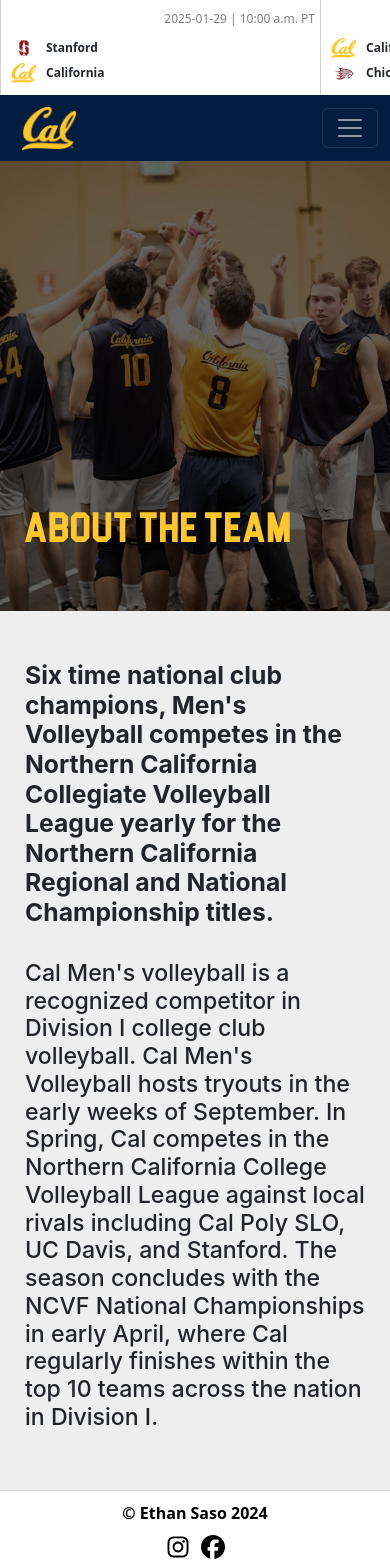
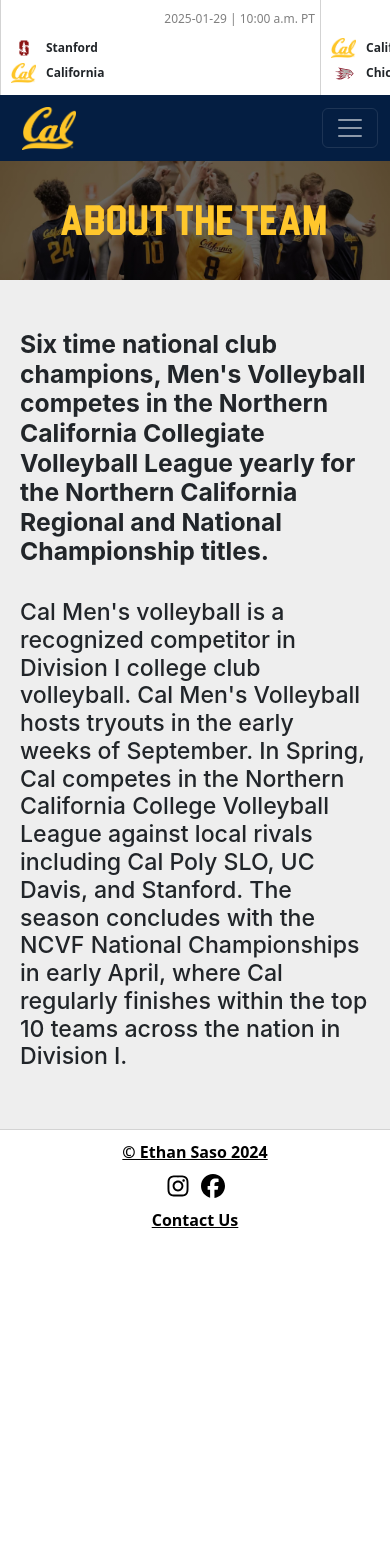
Before and after one commit to ethansaso/cal-mens-volleyball, a React (Create React App) app: page /about in a window 390 px wide. Shown: the top 1568 px of the page. After the commit the page ends 1242 px from the top, so only its background shows below. Built offline with nearby package versions, Linux system fonts and the light colour scheme.

Commit message:
Modified card layouts to reduce overall height and frame images in padding; underlined links in footer; reduced size of banner on about page

```diff
--- a/src/assets/scss/_main.scss
+++ b/src/assets/scss/_main.scss
@@ -18,7 +18,7 @@
 
 .main {
   @media only screen and (max-width: 1023px) {
-    padding: 50px 25px;
+    padding: 50px 20px;
   }
 
   @media only screen and (min-width: 1024px) {
--- a/src/assets/scss/pages/_about.scss
+++ b/src/assets/scss/pages/_about.scss
@@ -2,28 +2,19 @@
     width: 100%;
     background: linear-gradient(#0009, #0009), url(../../img/teamsplash2.jpg);
     background-size: cover;
-    background-position: 50% 25%;
-    height: 450px;
-    max-height: calc(100vh - 166px);
+    background-position: 50% 28%;
+    display: flex;
+    align-items: center;
+    justify-content: center;
+    height: calc(80px + 10dvw);
+    max-height: 200px;
     position: relative;
-
-    @media only screen and (max-width: 1023px) {
-        padding: 50px 25px;
-    }
-
-      @media only screen and (min-width: 1024px) {
-        padding: 50px 20%;
-    }
 }
 
 .about-header-content {
-    position: absolute;
-    padding: inherit;
-    left: 0;
-    bottom: 0;
-
     font-family: "Blockletter";
     color: $cal-gold-color;
     box-sizing: border-box;
     z-index: 1;
+    margin-bottom: 0;
 }
--- a/src/assets/scss/pages/_roster.scss
+++ b/src/assets/scss/pages/_roster.scss
@@ -1,30 +1,30 @@
 .team-member-card {
-    height: 300px;
+    height: 200px;
     display: flex;
     flex-direction: row;
     padding: 0;
-    margin: 20px 0px;
+    margin: 5px 0px;
 
     @media (max-width: 767px) {
         height: auto;
         align-items: center;
-        margin: 5px 0px;
+        margin: 8px 0px 0px 0px;
     }
 }
 
 .team-member-img {
     object-fit: cover;
-    object-position: 50% 0;
-    height: 100%;
-    width: 200px;
-    border-radius: var(--bs-card-inner-border-radius) 0px 0px var(--bs-card-inner-border-radius);
+    object-position: 50% 0%;
+    height: 170px;
+    width: 140px;
+    border-radius: var(--bs-card-inner-border-radius);
+    margin: 15px 4px 15px 15px;
+    flex-shrink: 0;
 
     @media (max-width: 767px) {
-        width: 75px;
-        height: 110px;
-        border-radius: 1rem;
-        margin: 1rem;
-        margin-right: 0.5rem;
+        height: 105px;
+        width: 80px;
+        margin: 10px 2px 10px 10px;
     }
 }
 
@@ -112,5 +112,5 @@
 
 .search-result-count {
     margin-top: -5px;
-    margin-bottom: 0px;
+    margin-bottom: 20px;
 }
--- a/src/components/nav/Footer.js
+++ b/src/components/nav/Footer.js
@@ -3,7 +3,7 @@ import { FontAwesomeIcon } from "@fortawesome/react-fontawesome";
 const Footer = () => {
     return (
         <footer className="footer-container">
-            <a href="https://ethansaso.github.io/" className="footer-item" style={{color: "black", textDecoration: 'none'}}>
+            <a href="https://ethansaso.github.io/" className="footer-item" style={{color: "black"}}>
                 <p className="footer-text">© Ethan Saso 2024</p>
             </a>
             <div className="footer-item footer-icon-container">
@@ -14,7 +14,7 @@ const Footer = () => {
                     <FontAwesomeIcon icon="fa-brands fa-facebook" fixedWidth size="xl" />
                 </a>
             </div>
-            <a href="mailto:cal.mensvb@gmail.com" className="footer-item" style={{color: "black", textDecoration: 'none'}}>
+            <a href="mailto:cal.mensvb@gmail.com" className="footer-item" style={{color: "black"}}>
                 <p className="footer-text">Contact Us</p>
             </a>
         </footer>
--- a/src/components/pages/Roster.js
+++ b/src/components/pages/Roster.js
@@ -138,7 +138,7 @@ const Roster = () => {
                     </Reveal>
                 );
             })}
-            <h1>Staff</h1>
+            <h1 style={{marginTop: '40px'}}>Staff</h1>
             {Object.keys(staffMembers).map((filename) => {
                 const imagePath = require(`../../assets/img/team-members/${filename}`);
 
```
Also changed, not shown: src/assets/scss/baubles/_player-search-bar.scss (line endings or trailing spaces).
